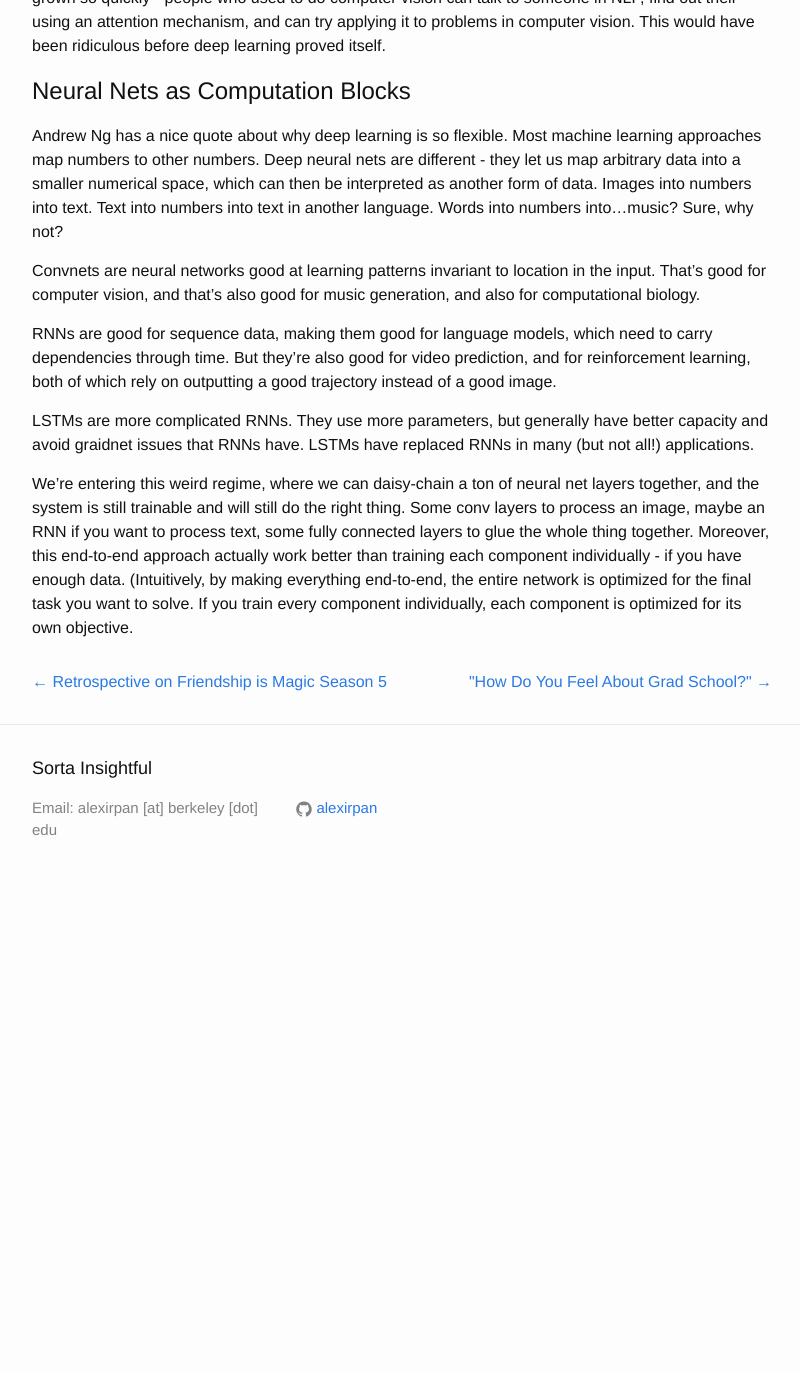
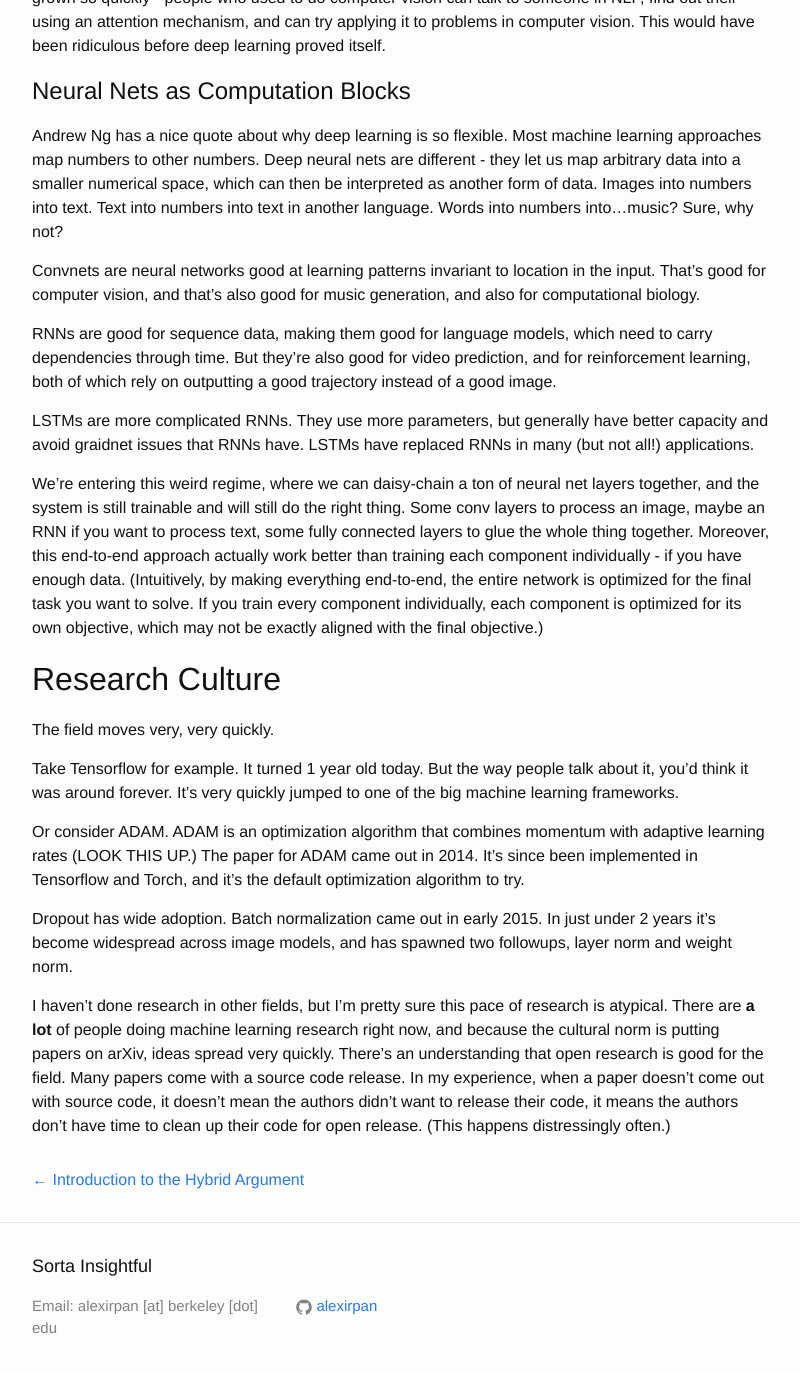
Before and after one commit to alexirpan/alexirpan.github.io, a Jekyll site: the page built from _posts/2016-12-17-dl-philosophy.markdown, in a window 1280 px wide and 1400 px high, scrolled down 5496 px. Shown: the top 1373 px of the window, without its empty margins (238-1038 px from the left). Built offline with Jekyll 4.4.1, drawn with Linux system fonts in a browser that asks for light colours; before the commit the page ends 6398 px from its top, so only the background shows below that; some of the changed text lies outside the part shown.

Commit message:
Not too much progress today

```diff
--- a/_posts/2016-12-17-dl-philosophy.markdown
+++ b/_posts/2016-12-17-dl-philosophy.markdown
@@ -324,4 +324,32 @@
 each component individually - if you have enough data. (Intuitively, by
 making everything end-to-end, the entire network is optimized for the final
 task you want to solve. If you train every component individually, each
-component is optimized for its own objective.
+component is optimized for its own objective, which may not be exactly aligned
+with the final objective.)
+
+Research Culture
+------------------------------------------------------------------
+
+The field moves very, very quickly.
+
+Take Tensorflow for example. It turned 1 year old today. But the way people
+talk about it, you'd think it was around forever. It's very quickly jumped to
+one of the big machine learning frameworks.
+
+Or consider ADAM. ADAM is an optimization algorithm that combines momentum
+with adaptive learning rates (LOOK THIS UP.) The paper for ADAM came out in 2014.
+It's since been implemented in Tensorflow and Torch, and it's the default
+optimization algorithm to try.
+
+Dropout has wide adoption. Batch normalization came out in early 2015. In just
+under 2 years it's become widespread across image models, and has spawned two
+followups, layer norm and weight norm.
+
+I haven't done research in other fields, but I'm pretty sure this pace of
+research is atypical. There are **a lot** of people doing machine learning
+research right now, and because the cultural norm is putting papers on
+arXiv, ideas spread very quickly. There's an understanding that open research
+is good for the field. Many papers come with a source code release. In my experience,
+when a paper doesn't come out with source code, it doesn't mean the authors
+didn't want to release their code, it means the authors don't have time to
+clean up their code for open release. (This happens distressingly often.)
```
Also changed, not shown: other parts of _posts/2016-12-17-dl-philosophy.markdown (+1 -1 lines).
